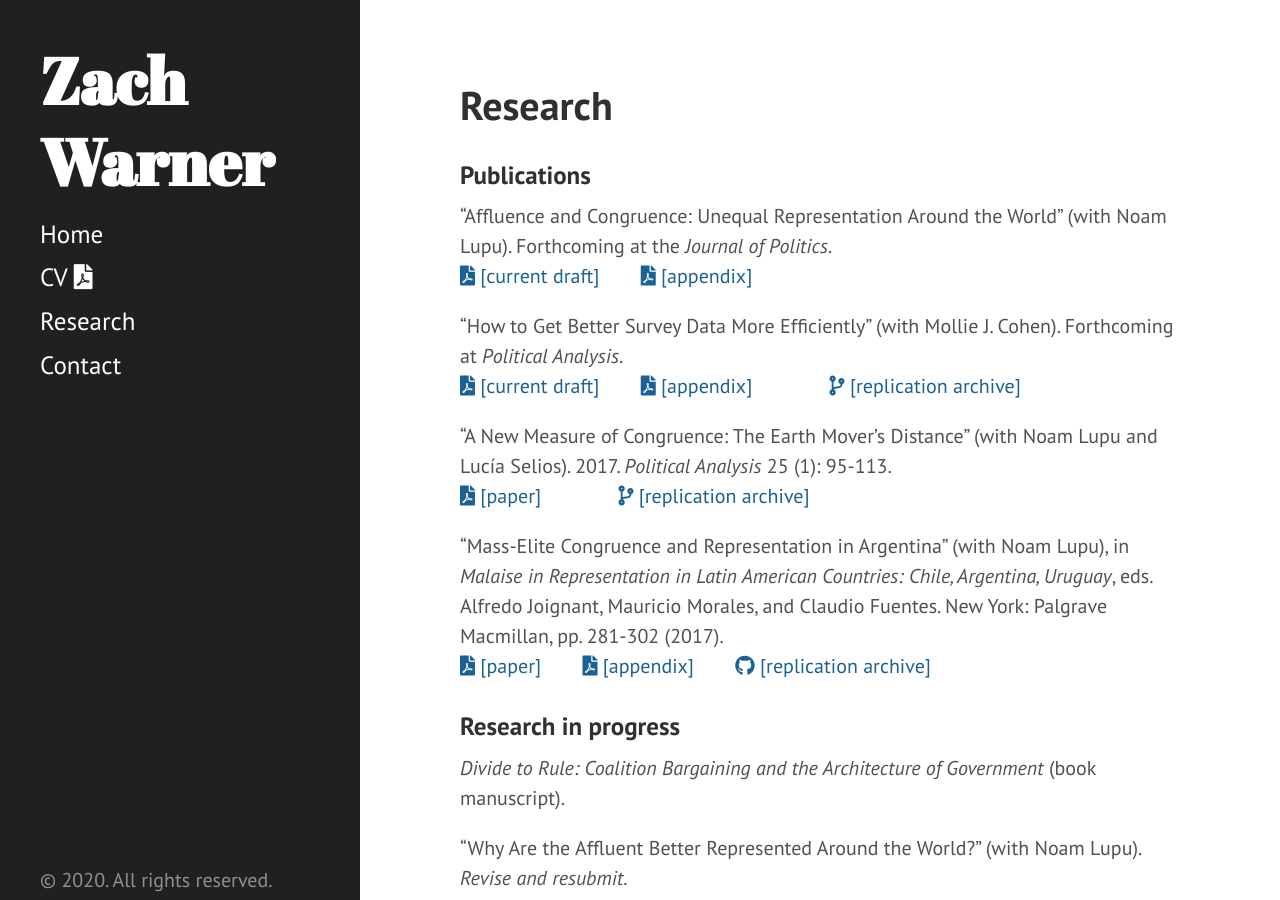
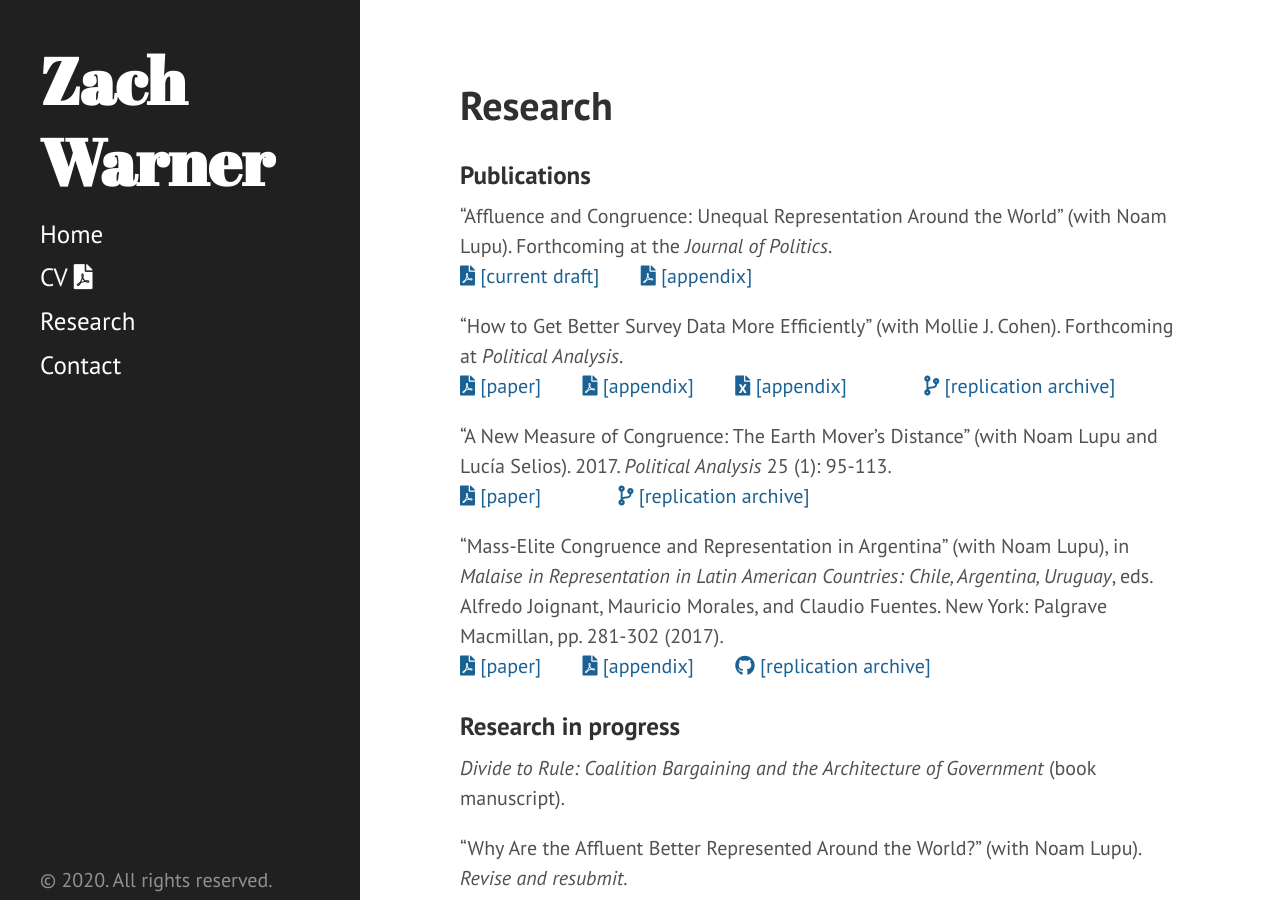
Before and after one commit to zachwarner/zachwarner.github.io, a Jekyll site: the page built from research.md, in a window 1280 px wide and 900 px high. Built offline with Jekyll 4.4.1, drawn with Linux system fonts in a browser that asks for light colours.

Commit message:
Add supp worksheet for Cohen paper
Update appendix
Add supp worksheet for 2020 PA

```diff
--- a/research.md
+++ b/research.md
@@ -11,8 +11,9 @@
 <span style="padding-right:5%"><a href='{{ "/download/Lupu-Warner-Appendix.pdf" | relative_url }}'><i class='fas fa-file-pdf'></i> [appendix]</a></span>
 
 "How to Get Better Survey Data More Efficiently" (with Mollie J. Cohen). Forthcoming at *Political Analysis*. <br>
-<span style="padding-right:5%"><a href='{{ "/download/Cohen-Warner-How-To.pdf" | relative_url }}'><i class='fas fa-file-pdf'></i> [current draft]</a></span>
+<span style="padding-right:5%"><a href='{{ "/download/Cohen-Warner-How-To.pdf" | relative_url }}'><i class='fas fa-file-pdf'></i> [paper]</a></span>
 <span style="padding-right:5%"><a href='{{ "/download/Cohen-Warner-How-To-Appendix.pdf" | relative_url }}'><i class='fas fa-file-pdf'></i> [appendix]</a></span>
+<span style="padding-right:5%"><a href='{{ "/download/Cohen-Warner-How-To-Worksheet.xls" | relative_url }}'><i class='fas fa-file-excel'></i> [appendix]</a></span>
 <span style="padding-left:5%"><a href="https://codeocean.com/capsule/43d4c21a-f961-4133-ad63-b1270f2c6b46/"><i class='fas fa-code-branch'></i> [replication archive]</a></span>
 
 "A New Measure of Congruence: The Earth Mover's Distance" (with Noam Lupu and Lucía Selios). 2017. *Political Analysis* 25 (1): 95-113. <br>
```
Also changed, not shown: 2 other files.
